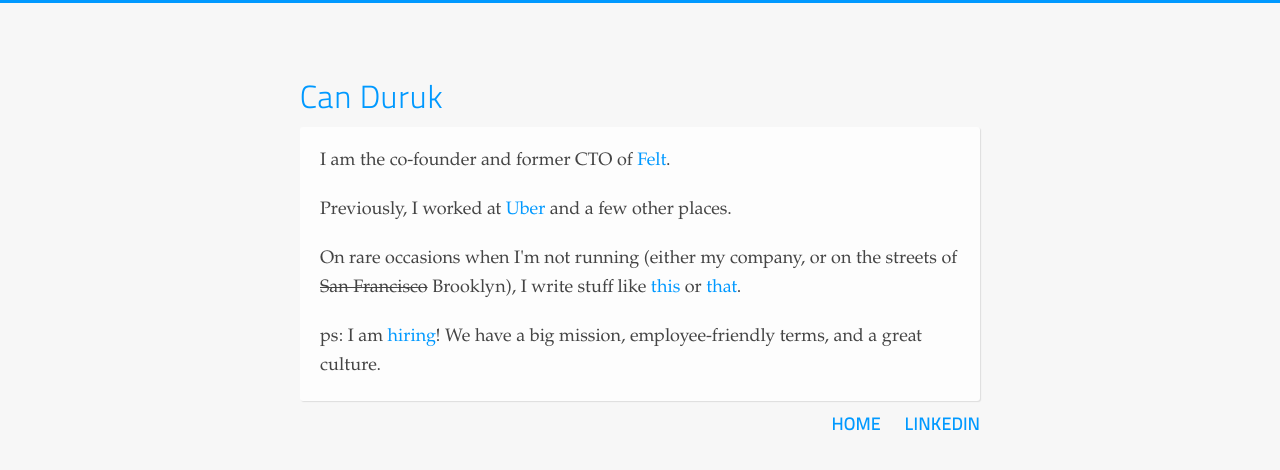
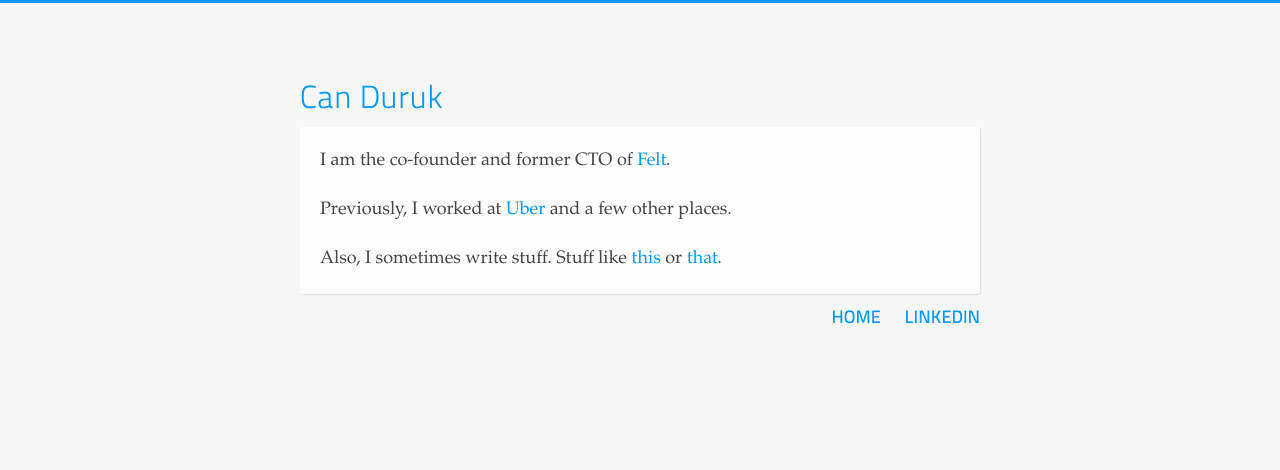
Before and after one commit to cduruk/cduruk.github.com, a Jekyll site: the page built from index.html, in a window 1280 px wide. Shown: the top 470 px of the page. Built offline with Jekyll 4.4.1, drawn with Linux system fonts in a browser that asks for light colours.

Commit message:
Remove hiring note

```diff
--- a/index.html
+++ b/index.html
@@ -8,9 +8,6 @@
   <p>I am the co-founder and former CTO of <a href="https://felt.com">Felt</a>.
   <p>Previously, I worked at <a href="https://uber.com">Uber</a> and a few other places.</p>
   <p>
-    On rare occasions when I'm not running (either my company, or on the streets of <s>San Francisco</s> Brooklyn), I write stuff like <a href="https://www.nytimes.com/2018/09/28/opinion/instagram-facebook.html">this</a> or <a href="https://www.readmargins.com">that</a>.
-  </p>
-  <p>
-     ps: I am <a href="https://felt.com/careers">hiring</a>! We have a big mission, employee-friendly terms, and a great culture.
+    Also, I sometimes write stuff. Stuff like <a href="https://www.nytimes.com/2018/09/28/opinion/instagram-facebook.html">this</a> or <a href="https://www.readmargins.com">that</a>.
   </p>
 </div>
```
